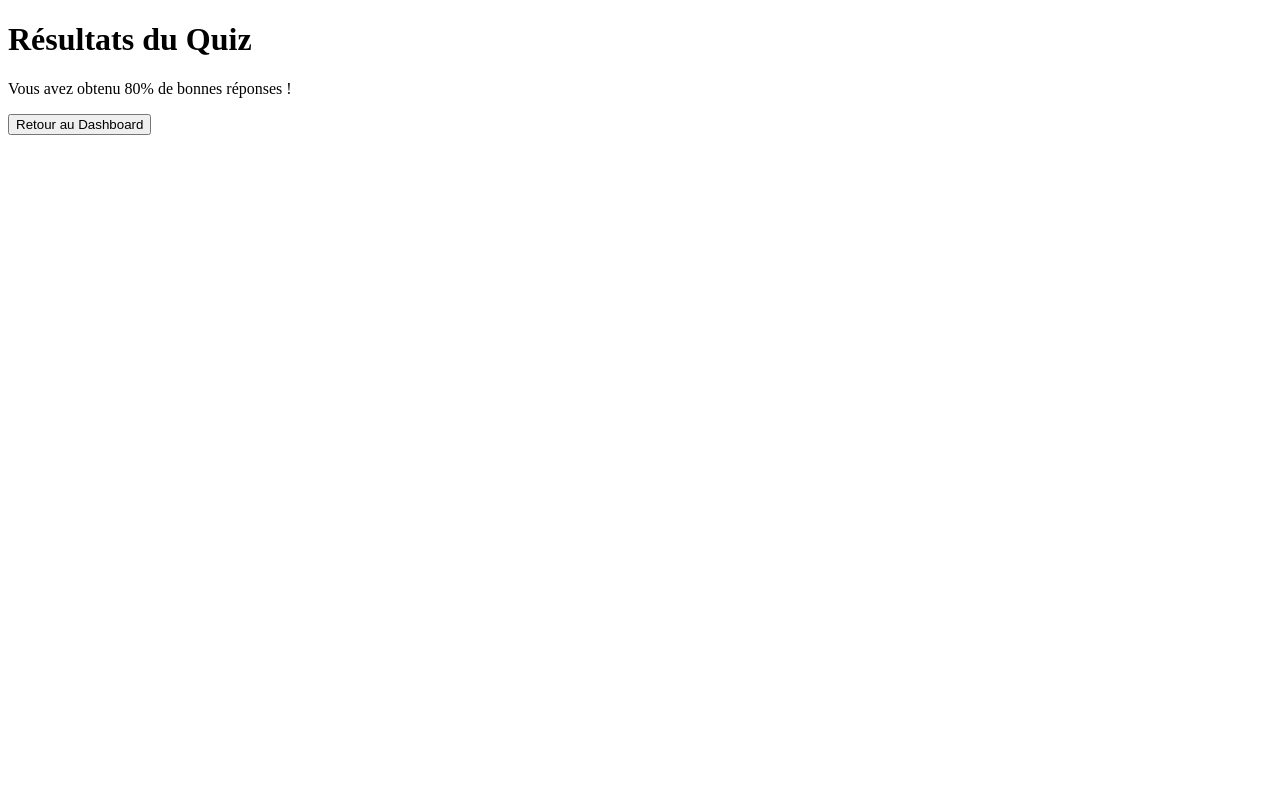
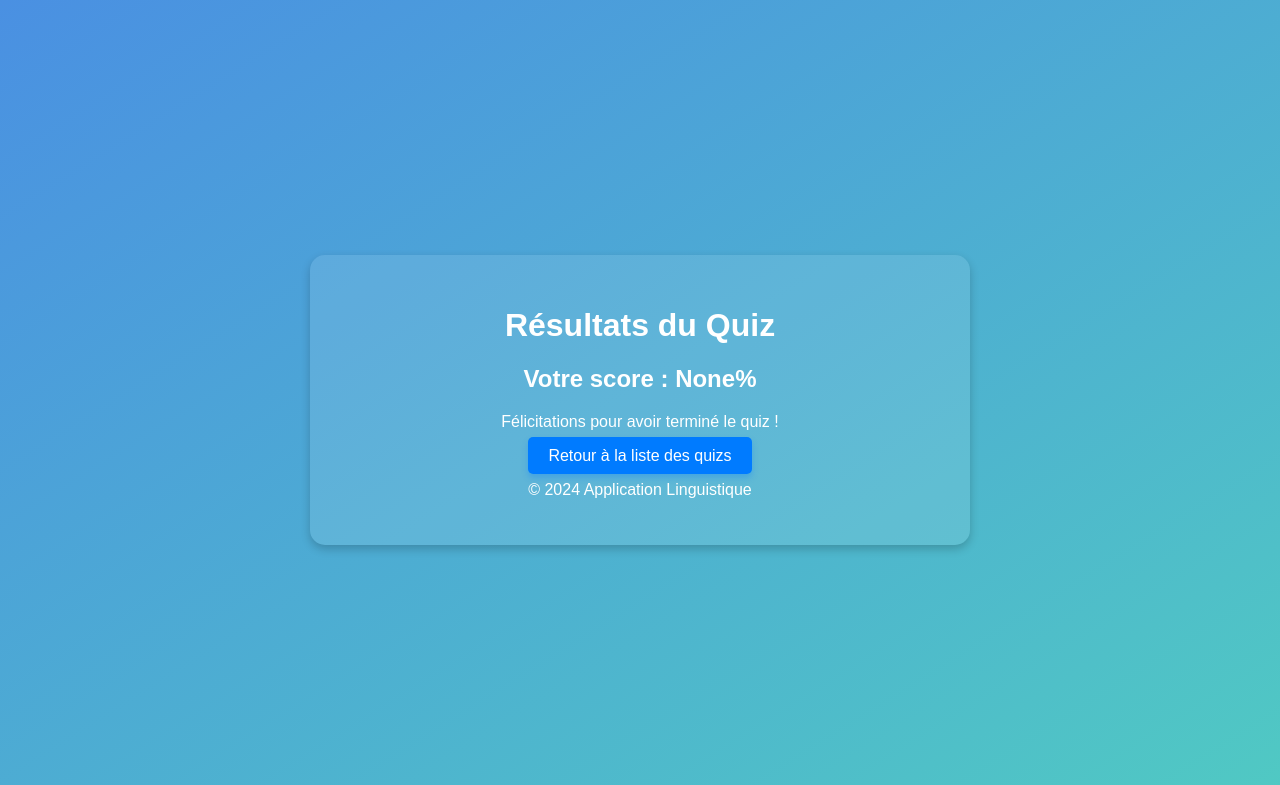
Before and after one commit to Meryembenaammi/applicationlinguistique, a Flask app: page /results in a window 1280 px wide. Shown: the top 785 px of the page. Run offline with Flask 3, Linux system fonts and the light colour scheme.

Commit message:
results.html

```diff
--- a/templates/results.html
+++ b/templates/results.html
@@ -3,13 +3,29 @@
 <head>
     <meta charset="UTF-8">
     <meta name="viewport" content="width=device-width, initial-scale=1.0">
-    <title>Résultats</title>
+    <title>Résultats du Quiz</title>
+    <link rel="stylesheet" href="{{ url_for('static', filename='styles.css') }}">
 </head>
 <body>
-    <header>
-        <h1>Résultats du Quiz</h1>
-    </header>
-    <p>Vous avez obtenu <span id="score">80%</span> de bonnes réponses !</p>
-    <button onclick="window.location.href='dashboard.html'">Retour au Dashboard</button>
+    <div class="container">
+        <header>
+            <h1>Résultats du Quiz</h1>
+        </header>
+
+        <main>
+            <section class="score-section">
+                <h2>Votre score : <span class="score">{{ score }}%</span></h2>
+                <p>Félicitations pour avoir terminé le quiz !</p>
+            </section>
+
+            <section class="button-section">
+                <a href="{{ url_for('quiz_list') }}" class="btn btn-primary">Retour à la liste des quizs</a>
+            </section>
+        </main>
+
+        <footer>
+            <p>&copy; 2024 Application Linguistique</p>
+        </footer>
+    </div>
 </body>
 </html>
```
